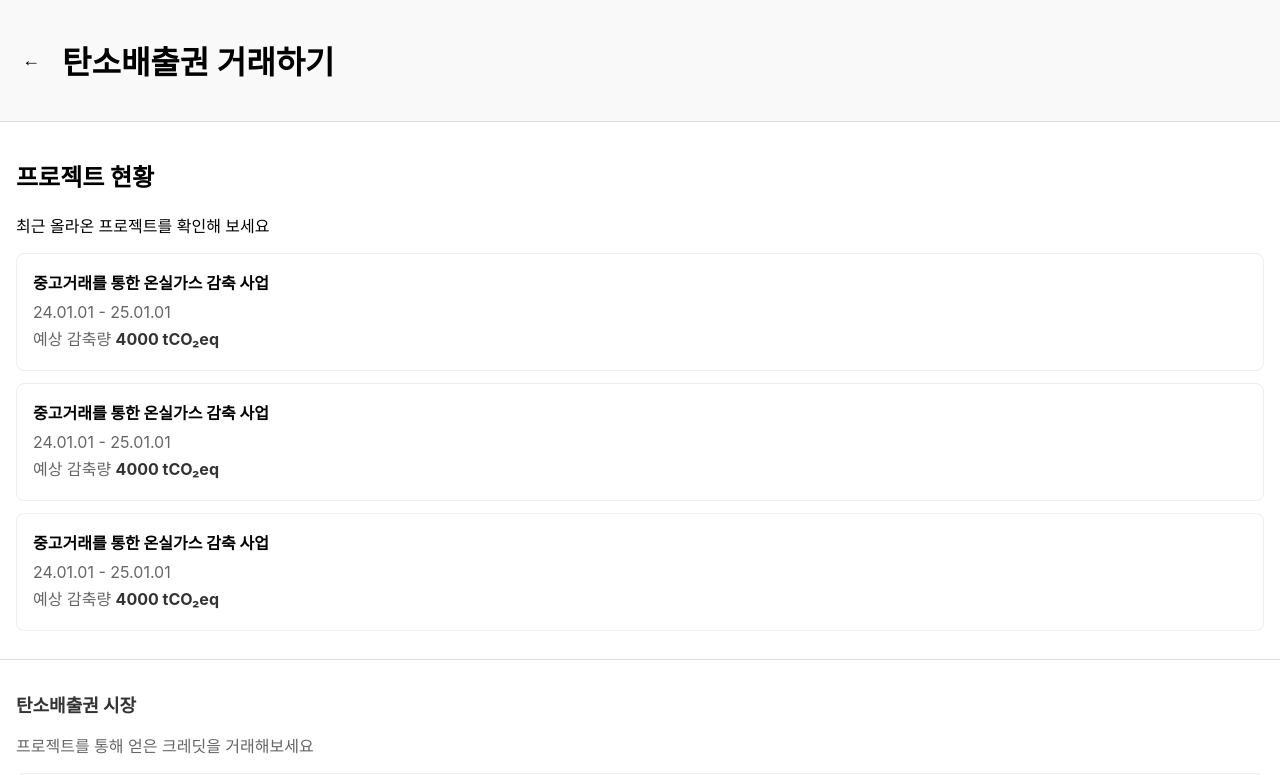
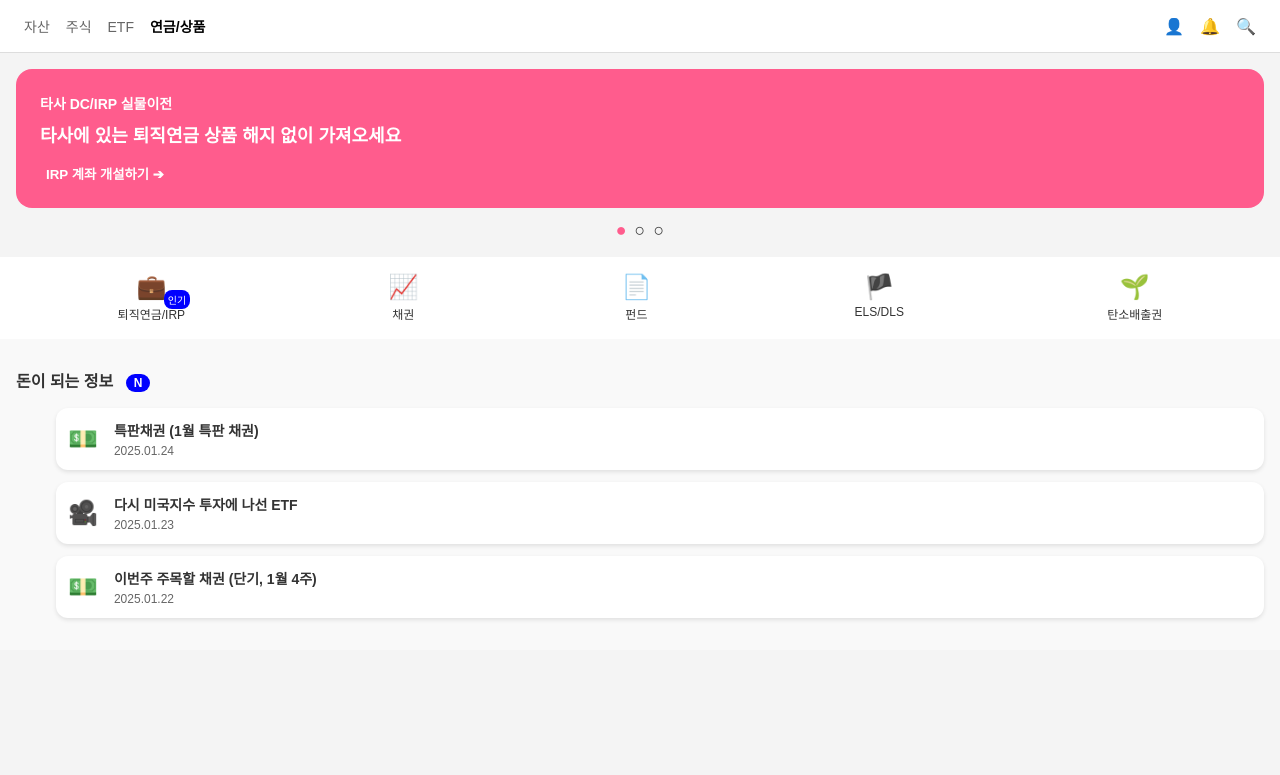
Before and after one commit to leechanhoe/sol-token, a React (Create React App) app: page / in a window 1280 px wide. Shown: the top 775 px of the page. Built offline with nearby package versions, Linux system fonts and the light colour scheme.

Commit message:
메인 화면을 신투앱 연금/상품 탭으로 변경경

```diff
--- a/src/App.css
+++ b/src/App.css
@@ -1,4 +1,4 @@
-.App {
+/* .App {
   text-align: center;
 }
 
@@ -35,4 +35,39 @@
   to {
     transform: rotate(360deg);
   }
+} */
+
+.app {
+  font-family: Arial, sans-serif;
+  background-color: #f4f4f4;
+  color: #333;
+  min-height: 100vh;
+  display: flex;
+  flex-direction: column;
 }
+
+.app-header {
+  display: flex;
+  justify-content: space-between;
+  align-items: center;
+  padding: 16px;
+  background-color: white;
+  border-bottom: 1px solid #ddd;
+}
+
+.menu-tabs span {
+  margin: 0 8px;
+  font-size: 14px;
+  cursor: pointer;
+  color: #666;
+}
+
+.menu-tabs .active {
+  font-weight: bold;
+  color: black;
+}
+
+.icons span {
+  margin: 0 8px;
+  cursor: pointer;
+}
--- a/src/App.js
+++ b/src/App.js
@@ -1,19 +1,45 @@
 import React from "react";
 import { BrowserRouter as Router, Routes, Route } from "react-router-dom";
-import Header from "./components/Header";
-import ProjectList from "./components/ProjectList";
+import "./App.css";
+import Carousel from "./components/Carousel";
+import MenuBar from "./components/MenuBar";
+import InformationList from "./components/InformationList";
+import ProjectList from "./pages/ProjectList";
+import MarketList from "./components/MarketList";
 import ProjectDetails from "./pages/ProjectDetails";
-import MarketList from "./components/MarketList"; // 새로 추가할 컴포넌트
 
 function App() {
   return (
     <Router>
       <div className="app">
-        <Header />
         <Routes>
-          {/* 기본 화면 */}
+          {/* 새로운 메인 화면 */}
           <Route
             path="/"
+            element={
+              <>
+                <header className="app-header">
+                  <div className="menu-tabs">
+                    <span>자산</span>
+                    <span>주식</span>
+                    <span>ETF</span>
+                    <span className="active">연금/상품</span>
+                  </div>
+                  <div className="icons">
+                    <span>👤</span>
+                    <span>🔔</span>
+                    <span>🔍</span>
+                  </div>
+                </header>
+                <Carousel />
+                <MenuBar />
+                <InformationList />
+              </>
+            }
+          />
+          {/* 기존 화면 (탄소배출권 경로) */}
+          <Route
+            path="/carbon"
             element={
               <>
                 <ProjectList />
@@ -21,8 +47,7 @@ function App() {
               </>
             }
           />
-          {/* 프로젝트 목록 화면 */}
-          <Route path="/projects" element={<ProjectDetails />} />
+          <Route path="/projects/:id" element={<ProjectDetails />} />
         </Routes>
       </div>
     </Router>
--- /dev/null
+++ b/src/components/Carousel.css
@@ -0,0 +1,44 @@
+.carousel {
+    padding: 16px;
+  }
+
+  .carousel-card {
+    background-color: #ff5c8d;
+    border-radius: 16px;
+    color: white;
+    padding: 24px;
+    position: relative;
+    text-align: left;
+  }
+
+  .carousel-card h5 {
+    font-size: 14px;
+    margin: 0 0 8px;
+  }
+
+  .carousel-card h2 {
+    font-size: 18px;
+    margin: 0 0 16px;
+  }
+
+  .carousel-card button {
+    background: none;
+    border: none;
+    color: white;
+    font-weight: bold;
+    cursor: pointer;
+  }
+
+  .carousel-dots {
+    text-align: center;
+    margin-top: 12px;
+  }
+
+  .carousel-dots span {
+    margin: 0 4px;
+    font-size: 18px;
+  }
+
+  .active-dot {
+    color: #ff5c8d;
+  }
--- /dev/null
+++ b/src/components/Carousel.js
@@ -0,0 +1,21 @@
+import React from "react";
+import "./Carousel.css";
+
+function Carousel() {
+  return (
+    <div className="carousel">
+      <div className="carousel-card">
+        <h5>타사 DC/IRP 실물이전</h5>
+        <h2>타사에 있는 퇴직연금 상품 해지 없이 가져오세요</h2>
+        <button>IRP 계좌 개설하기 ➔</button>
+      </div>
+      <div className="carousel-dots">
+        <span className="active-dot">●</span>
+        <span>○</span>
+        <span>○</span>
+      </div>
+    </div>
+  );
+}
+
+export default Carousel;
--- a/src/components/Header.js
+++ b/src/components/Header.js
@@ -1,10 +1,22 @@
 import React from "react";
+import { useNavigate } from "react-router-dom"; // useNavigate import
 import "./Header.css";
 
 function Header() {
+  const navigate = useNavigate(); // useNavigate 훅 사용
+
+  const handleBack = () => {
+    if (window.history.length > 1) {
+      navigate(-1); // 이전 페이지로 이동
+    } else {
+      navigate("/"); // 기본 경로로 이동
+    }
+  };
+
+
   return (
     <header className="header">
-      <button className="back-button">←</button>
+      <button className="back-button" onClick={handleBack}>←</button>
       <h1>탄소배출권 거래하기</h1>
     </header>
   );
--- /dev/null
+++ b/src/components/InformationList.css
@@ -0,0 +1,52 @@
+.information-list {
+    padding: 16px;
+    background-color: #f9f9f9;
+  }
+
+  .information-title {
+    font-size: 16px;
+    font-weight: bold;
+    margin-bottom: 12px;
+  }
+
+  .new-badge {
+    background-color: blue;
+    color: white;
+    font-size: 12px;
+    font-weight: bold;
+    padding: 2px 8px;
+    border-radius: 12px;
+    margin-left: 8px;
+  }
+
+  .information-item {
+    display: flex;
+    align-items: center;
+    padding: 12px;
+    margin-bottom: 12px;
+    background-color: white;
+    border-radius: 12px;
+    box-shadow: 0 2px 4px rgba(0, 0, 0, 0.1);
+  }
+
+  .info-icon {
+    font-size: 24px;
+    margin-right: 16px;
+  }
+
+  .info-content {
+    flex: 1;
+  }
+
+  .info-title {
+    font-size: 14px;
+    font-weight: bold;
+    margin: 0;
+    color: #333;
+  }
+
+  .info-date {
+    font-size: 12px;
+    color: #666;
+    margin: 4px 0 0;
+  }
--- /dev/null
+++ b/src/components/InformationList.js
@@ -0,0 +1,31 @@
+import React from "react";
+import "./InformationList.css";
+
+function InformationList() {
+  const informationItems = [
+    { id: 1, icon: "💵", title: "특판채권 (1월 특판 채권)", date: "2025.01.24" },
+    { id: 2, icon: "🎥", title: "다시 미국지수 투자에 나선 ETF", date: "2025.01.23" },
+    { id: 3, icon: "💵", title: "이번주 주목할 채권 (단기, 1월 4주)", date: "2025.01.22" },
+  ];
+
+  return (
+    <section className="information-list">
+      <h2 className="information-title">
+        돈이 되는 정보 <span className="new-badge">N</span>
+      </h2>
+      <ul>
+        {informationItems.map((item) => (
+          <li key={item.id} className="information-item">
+            <div className="info-icon">{item.icon}</div>
+            <div className="info-content">
+              <h3 className="info-title">{item.title}</h3>
+              <p className="info-date">{item.date}</p>
+            </div>
+          </li>
+        ))}
+      </ul>
+    </section>
+  );
+}
+
+export default InformationList;
--- /dev/null
+++ b/src/components/MenuBar.css
@@ -0,0 +1,32 @@
+.menu-bar {
+    display: flex;
+    justify-content: space-around;
+    padding: 16px;
+    background-color: white;
+  }
+
+  .menu-item {
+    text-align: center;
+  }
+
+  .menu-icon {
+    font-size: 24px;
+  }
+
+  .menu-label {
+    font-size: 12px;
+    margin-top: 4px;
+    position: relative;
+    display: inline-block;
+  }
+
+  .popular-badge {
+    position: absolute;
+    top: -15px;
+    right: -5px;
+    background-color: blue;
+    color: white;
+    font-size: 10px;
+    padding: 2px 4px;
+    border-radius: 8px;
+  }
--- /dev/null
+++ b/src/components/MenuBar.js
@@ -0,0 +1,41 @@
+import React from "react";
+import { useNavigate } from "react-router-dom"; // useNavigate import
+import "./MenuBar.css";
+
+function MenuBar() {
+  const menuItems = [
+    { name: "퇴직연금/IRP", icon: "💼", isPopular: true },
+    { name: "채권", icon: "📈" },
+    { name: "펀드", icon: "📄" },
+    { name: "ELS/DLS", icon: "🏴" },
+    { name: "탄소배출권", icon: "🌱", link: "/carbon" }, // 탄소배출권 항목에 링크 추가
+  ];
+
+  const navigate = useNavigate();
+
+  const handleClick = (link) => {
+    if (link) {
+      navigate(link);
+    }
+  };
+
+  return (
+    <div className="menu-bar">
+      {menuItems.map((item, index) => (
+        <div
+          className="menu-item"
+          key={index}
+          onClick={() => handleClick(item.link)} // 클릭 시 해당 링크로 이동
+        >
+          <div className="menu-icon">{item.icon}</div>
+          <div className="menu-label">
+            {item.name}
+            {item.isPopular && <span className="popular-badge">인기</span>}
+          </div>
+        </div>
+      ))}
+    </div>
+  );
+}
+
+export default MenuBar;
--- a/src/pages/ProjectDetails.js
+++ b/src/pages/ProjectDetails.js
@@ -1,18 +1,28 @@
 import React from "react";
+import { useParams } from "react-router-dom";
 import "./ProjectDetails.css";
+import Header from "../components/Header";
 
 function ProjectDetails() {
+  const { id } = useParams(); // URL에서 ID 가져오기
+
   const projects = [
     { id: 1, code: "PC3029172638912", status: "진행중", location: "대한민국 (KR)", amount: 4000, date: "24.01.01 - 25.01.01" },
     { id: 2, code: "PC3029172638912", status: "진행중", location: "대한민국 (KR)", amount: 4000, date: "24.01.01 - 25.01.01" },
     { id: 3, code: "PC3029172638912", status: "진행중", location: "대한민국 (KR)", amount: 4000, date: "24.01.01 - 25.01.01" },
   ];
 
+  const project = projects.find((p) => p.id === parseInt(id)); // ID로 프로젝트 찾기
+
+  if (!project) {
+    return <p>프로젝트를 찾을 수 없습니다.</p>;
+  }
+
   return (
     <section className="project-details">
+      <Header />
       <h2>프로젝트를 확인해보세요</h2>
-      {projects.map((project) => (
-        <div key={project.id} className="project-details-item">
+      <div className="project-details-item">
         <div className="project-header">
           <span className="project-status">{project.status}</span>
           <span className="project-code">{project.code}</span>
@@ -25,7 +35,6 @@ function ProjectDetails() {
           <p>{project.date}</p>
         </div>
       </div>
-      ))}
     </section>
   );
 }
--- a/src/components/ProjectList.js
+++ b/src/pages/ProjectList.js
@@ -1,6 +1,7 @@
 import React from "react";
 import { useNavigate } from "react-router-dom";
 import "./ProjectList.css";
+import Header from "../components/Header";
 
 function ProjectList() {
   const navigate = useNavigate();
@@ -11,16 +12,21 @@ function ProjectList() {
     { id: 3, title: "중고거래를 통한 온실가스 감축 사업", amount: 4000, date: "24.01.01 - 25.01.01" },
   ];
 
-  const handleNavigate = () => {
-    navigate("/projects");
+  const handleNavigate = (id) => {
+    navigate(`/projects/${id}`); // 프로젝트 ID로 경로 이동
   };
 
   return (
     <section className="project-list">
+      <Header />
       <h2>프로젝트 현황</h2>
       <p>최근 올라온 프로젝트를 확인해 보세요</p>
       {projects.map((project) => (
-        <div key={project.id} className="project-item" onClick={handleNavigate}>
+        <div
+          key={project.id}
+          className="project-item"
+          onClick={() => handleNavigate(project.id)} // 클릭 시 해당 ID로 이동
+        >
           <h3>{project.title}</h3>
           <p>{project.date}</p>
           <p>
```
Also changed, not shown: src/pages/ProjectList.css (renamed from src/components/ProjectList.css). Lines whose indentation alone changed are shown as unchanged.
